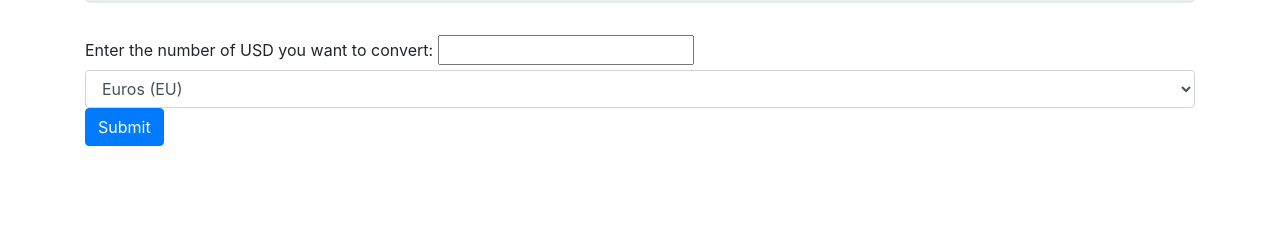
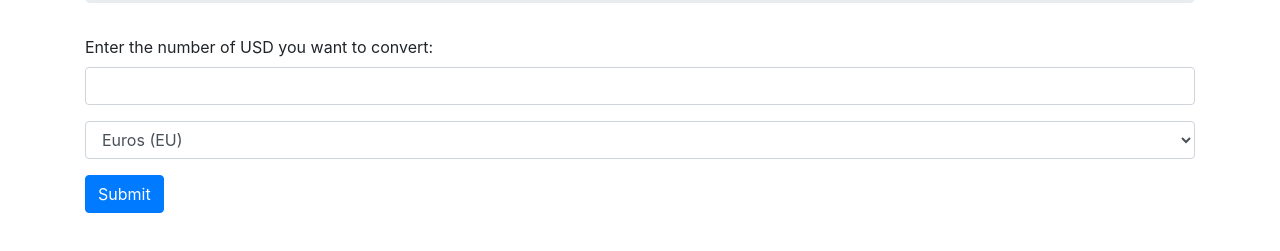
Before and after one commit to eric-endsley/currency-exchange, a website built with webpack: page src/index.html in a window 1280 px wide. Shown: the part 181-432 px from the top of the page. Built offline with nearby package versions, Linux system fonts and the light colour scheme.

Commit message:
style form with bootstrap classes

```diff
--- a/src/index.html
+++ b/src/index.html
@@ -11,8 +11,11 @@
      <h1>Currency Exchange Calculator</h1>
     </div>
     <form id="exchange-form">
+      <div class=form-group>
         <label for ="dollars">Enter the number of USD you want to convert:</label>
-      <input id="dollars" type="number"></input>
+        <input class="form-control" id="dollars" type="number"></input>
+      </div>
+      <div class=form-group>
         <select class="form-control" id="currency">
           <option value="EUR">Euros (EU)</option>
           <option value="GBP">Pounds (UK)</option>
@@ -20,6 +23,7 @@
           <option value="CNY">Yuan (CN)</option>
           <option value="BRL">Real (BZ)</option>
         </select>
+      </div>
       <button type="button" class="btn btn-primary">Submit</button>
     </form>
     <div class = "output">
```
Lines whose indentation alone changed are shown as unchanged.
